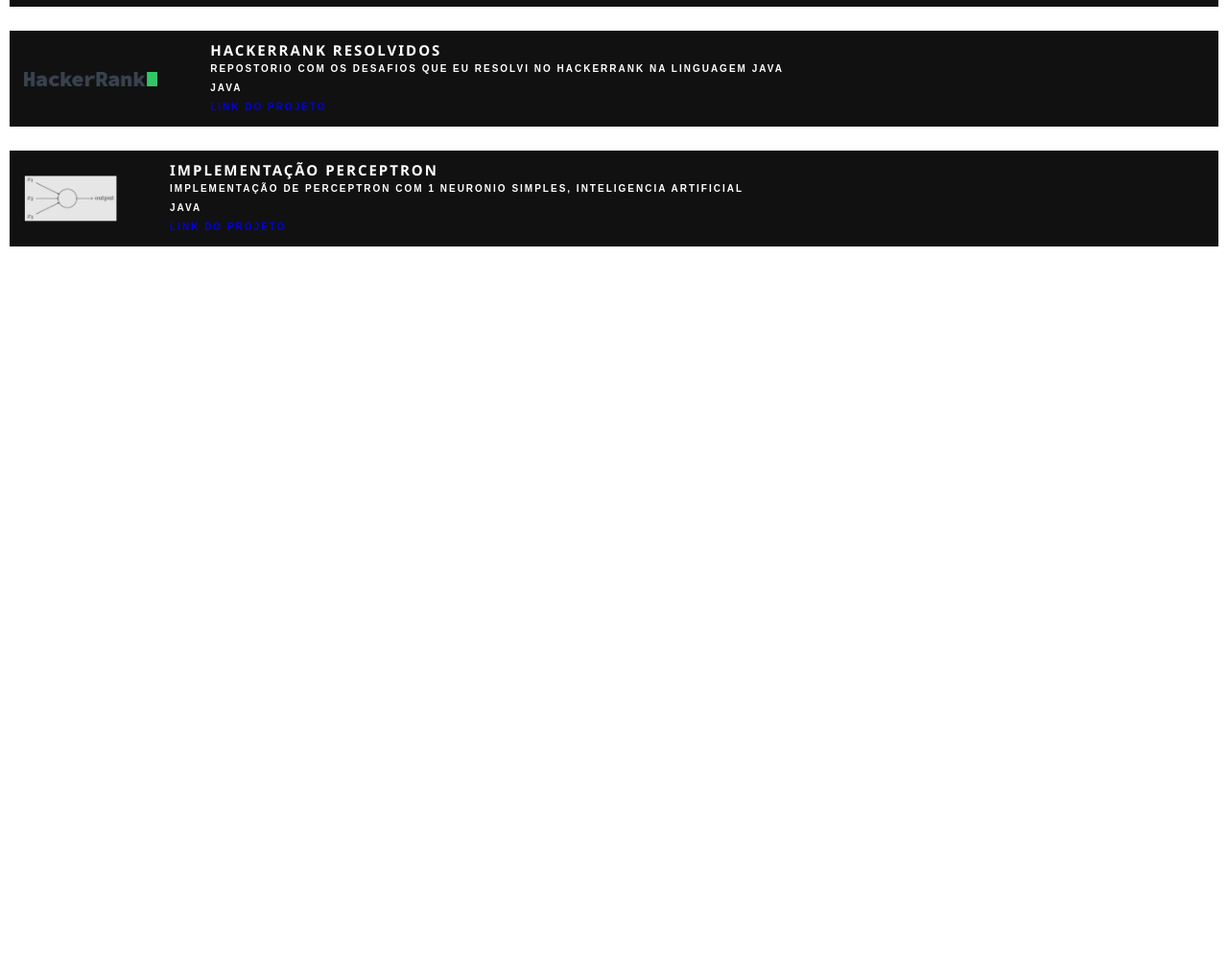
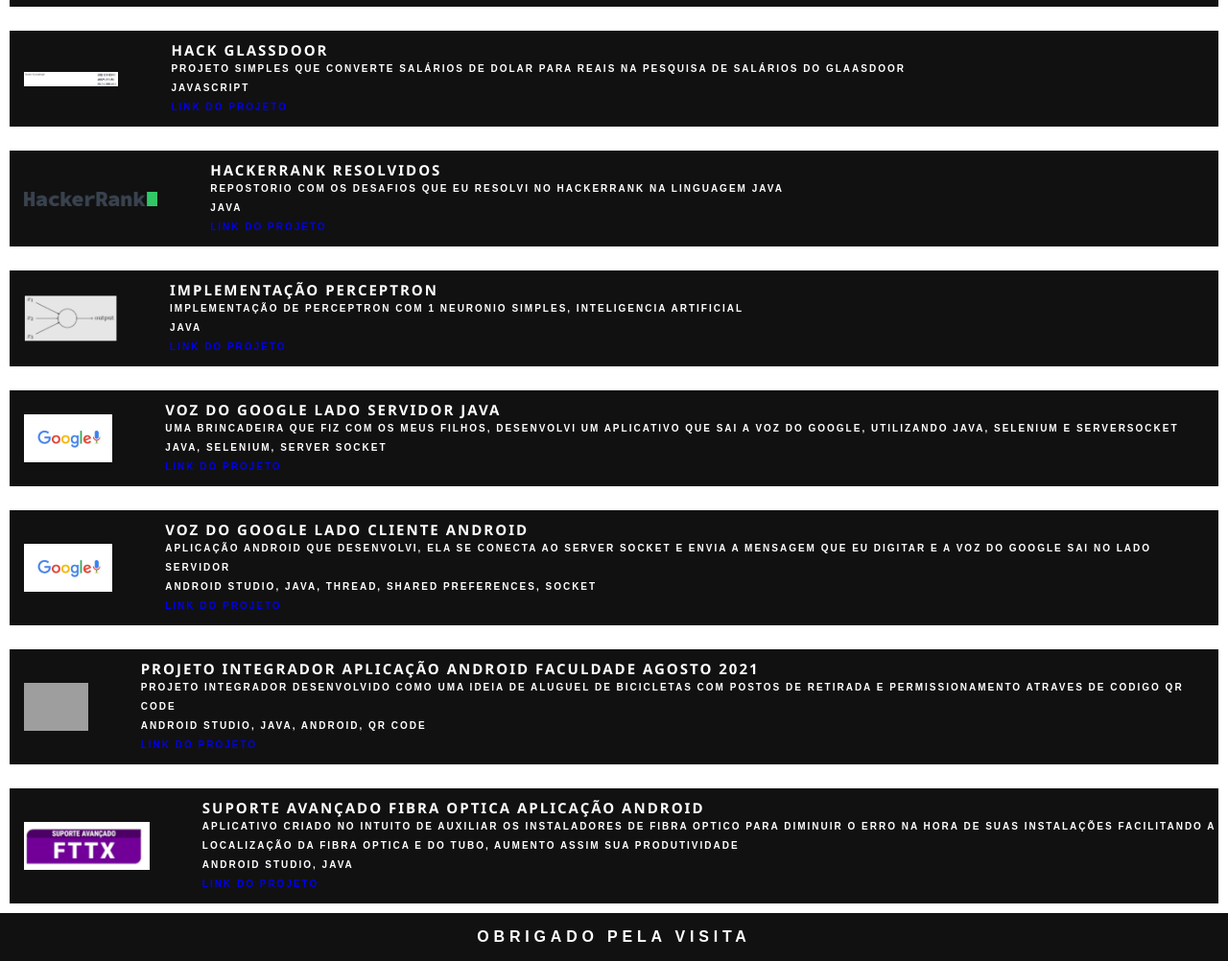
Before and after one commit to lribeirodev/SitePortfolio, a plain HTML site: page index.html in a window 1280 px wide. Shown: the part 694-1696 px from the top of the page at 96% size. Before the commit the page ends 951 px from the top, so only its background shows below. Drawn offline with Linux system fonts and the light colour scheme; grey boxes are pictures that could not be loaded.

Commit message:
portfolio atualizado

```diff
--- a/index.html
+++ b/index.html
@@ -33,6 +33,10 @@
         </div>
 
     </main>
+
+    <footer>
+        <span>OBRIGADO PELA VISITA</span>
+    </footer>
 </body>
 
 <script type="text/javascript" src="static_files/javascript/conteudoDinamico.js"></script>
--- a/static_files/css/estilos.css
+++ b/static_files/css/estilos.css
@@ -4,6 +4,24 @@ body{
     display: flex;
     font-family: Arial, Helvetica, sans-serif;
     flex-direction: column;
+}
+
+footer{
+    display: flex;
+    align-items: center;
+    margin-top: 10px ;
+    background-color: #111111;
+}
+
+footer span{
+    flex: 1;
+    text-align: center;
+    color: #ffffff;
+    font-weight: bold;
+    font-size: 1em;
+    letter-spacing: 0.3em;
+    margin: 1em;
+
 }
 
 .topBar{
@@ -20,7 +38,7 @@ body{
     display: flex;
     flex-wrap: wrap;
     flex-direction: row;
-    background-color: #222222;
+    background-color: #2D4263;
 }
 
 .menuTop li{
@@ -35,7 +53,7 @@ body{
 }
 
 .menuTop li:hover{
-    background-color: #111111;
+    background-color: #C84B31;
     color:white;
 }
 
@@ -77,7 +95,7 @@ body{
 
 .conteudo_item:hover{
     background-color: #222222;
-    cursor: pointer;
+ /*   cursor: pointer; */
 }
 
 .conteudo_item img{
--- a/static_files/javascript/conteudoDinamico.js
+++ b/static_files/javascript/conteudoDinamico.js
@@ -48,8 +48,10 @@ xml.onload = function(){
         li_tecnologias.innerText = item.getElementsByTagName('tecnologias')[0].childNodes[0].nodeValue;
 
         if(item.getElementsByTagName('altura').length > 0 ){
+            img.style.width = 'auto';
             img.style.height = item.getElementsByTagName('altura')[0].childNodes[0].nodeValue;
         } else if(item.getElementsByTagName('largura').length > 0){
+            img.style.height = 'auto';
             img.style.width = item.getElementsByTagName('largura')[0].childNodes[0].nodeValue;
         }
 
--- a/static_files/xml/repo.xml
+++ b/static_files/xml/repo.xml
@@ -1,5 +1,13 @@
 <?xml version="1.0" encoding="UTF-8"?>
 <portfolio>
+    <item>
+        <titulo>projeto criptografar mensagem</titulo>
+        <descricao>Este algoritmo foi criado no intuito de elaborar um sistema único de criptografia de mensagem</descricao>
+        <imagem>/static_files/img/criptografar_mensagem.png</imagem>
+        <link>https://github.com/lribeirodev/Algoritmo-CriptografarMensagem</link>
+        <tecnologias>JAVA</tecnologias>
+    </item>
+
     <item>
         <titulo>Projeto Aplicativo android Unisa</titulo>
         <descricao>Este aplicativo foi desenvolvido para facilitar o acesso dos alunos ao sistema da unisa</descricao>
@@ -50,4 +58,37 @@
         <tecnologias>JAVA</tecnologias>
     </item>
 
+    <item>
+        <titulo>voz do google lado servidor java</titulo>
+        <descricao>uma brincadeira que fiz com os meus filhos, desenvolvi um aplicativo que sai a voz do google, utilizando java, selenium e ServerSocket</descricao>
+        <imagem>/static_files/img/voz_google.png</imagem>
+        <link>https://github.com/lribeirodev/vozGoogle-Servidor-http-selenium</link>
+        <tecnologias>JAVA, SELENIUM, SERVER SOCKET</tecnologias>
+    </item>
+
+    <item>
+        <titulo>voz do google lado cliente android</titulo>
+        <descricao>aplicação android que desenvolvi, ela se conecta ao Server Socket e envia a mensagem que eu digitar e a voz do google sai no lado servidor</descricao>
+        <imagem>/static_files/img/voz_google.png</imagem>
+        <link>https://github.com/lribeirodev/VozGoogle-Cliente-Aplicativo</link>
+        <tecnologias>ANDROID STUDIO, JAVA, THREAD, SHARED PREFERENCES, SOCKET</tecnologias>
+    </item>
+
+    <item>
+        <titulo>projeto integrador aplicação android faculdade agosto 2021</titulo>
+        <descricao>projeto integrador desenvolvido como uma ideia de aluguel de bicicletas com postos de retirada e permissionamento atraves de codigo QR CODE</descricao>
+        <imagem>https://raw.githubusercontent.com/lribeirodev/Faculdade-Unisa-Aplicativo/master/app/src/main/res/drawable-v24/logo_unisa.png</imagem>
+        <link>https://github.com/lribeirodev/Projeto-Integrador-Faculdade-agosto-2021</link>
+        <tecnologias>ANDROID STUDIO, JAVA, ANDROID, QR CODE</tecnologias>
+    </item>
+
+    <item>
+        <titulo>Suporte Avançado Fibra Optica Aplicação Android</titulo>
+        <descricao>Aplicativo criado no intuito de auxiliar os instaladores de fibra optico para diminuir o erro na hora de suas instalações facilitando a localização da fibra optica e do tubo, aumento assim sua produtividade</descricao>
+        <imagem>/static_files/img/suporte_fttx_avancado.png</imagem>
+        <link>https://github.com/lribeirodev/Suporte-Avancado-Fibra-Optica-Aplicativo</link>
+        <tecnologias>ANDROID STUDIO, JAVA</tecnologias>
+        <altura>50px</altura>
+    </item>
+
 </portfolio>
```
Also changed, not shown: static_files/img/criptografar_mensagem.png (added), static_files/img/suporte_fttx_avancado.png (added), static_files/img/voz_google.png (added). Lines whose indentation alone changed are shown as unchanged.
